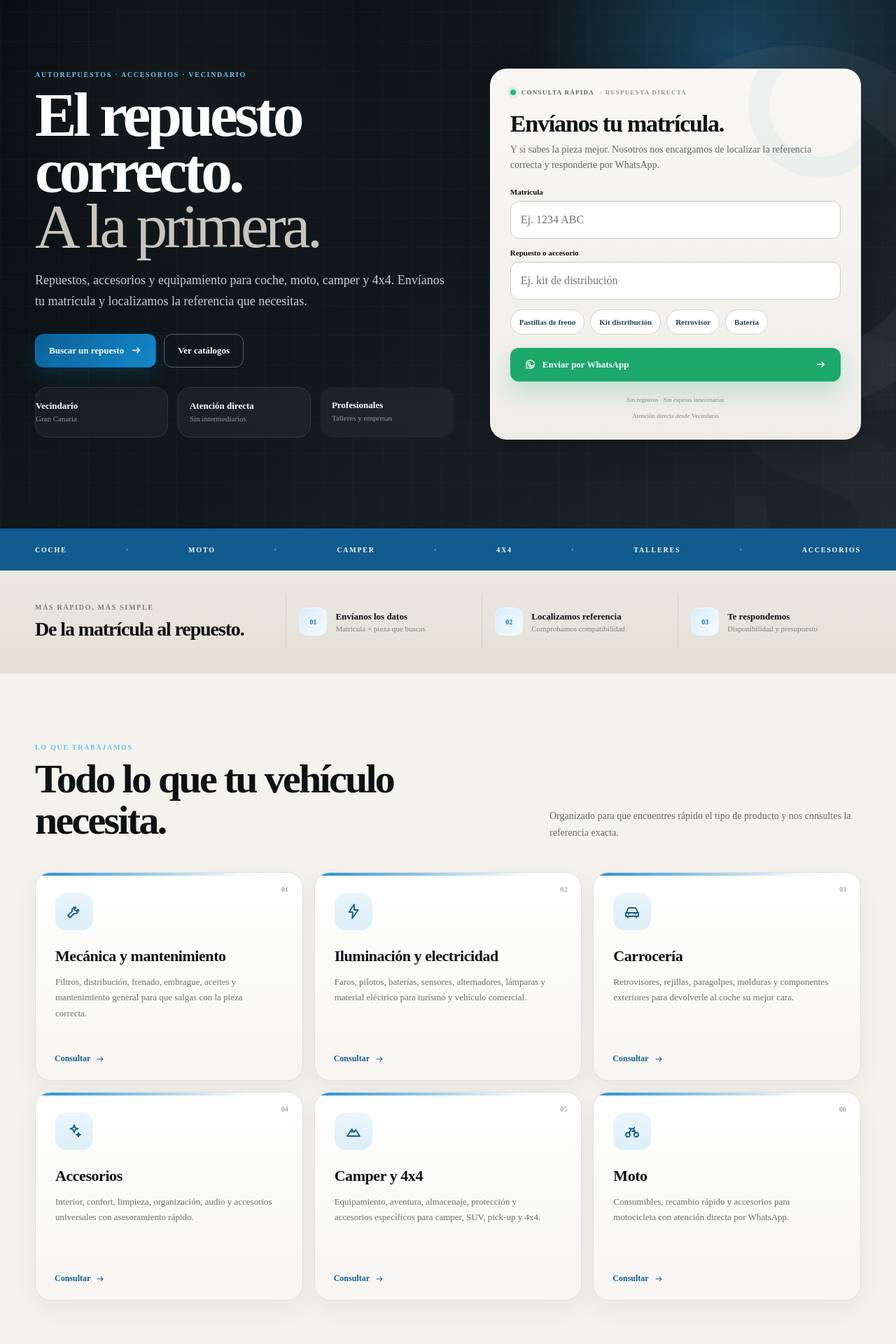
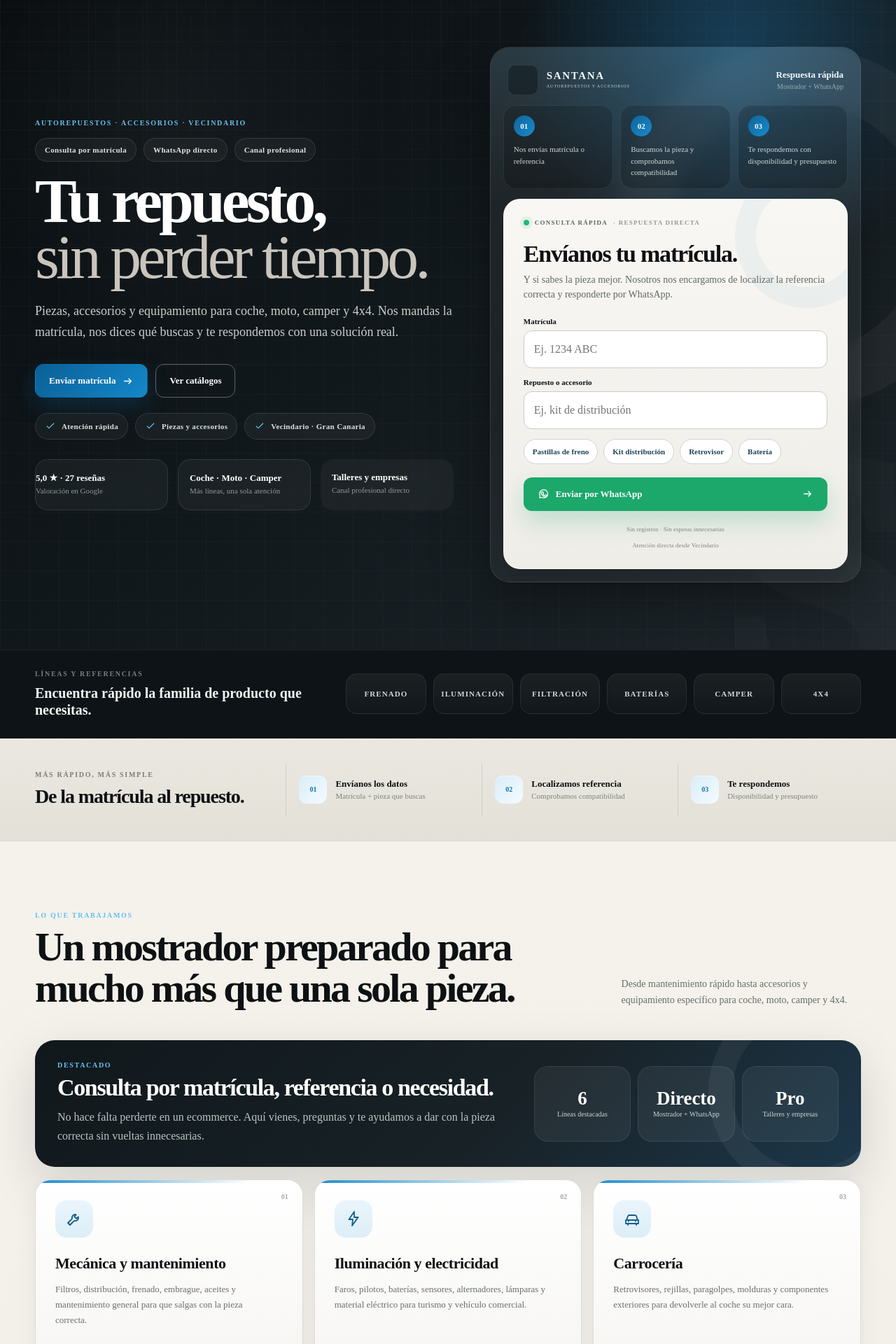
Before and after one commit to alexxarmaas/Proyectos, a Next.js app in the folder santana-autorepuestos/: page / in a window 1280 px wide. Shown: the part 100-2020 px from the top of the page at 70% size. Built offline with nearby package versions, Linux system fonts and the light colour scheme.

Commit message:
Redesign Santana commercial home

```diff
--- a/santana-autorepuestos/src/app/page.tsx
+++ b/santana-autorepuestos/src/app/page.tsx
@@ -2,7 +2,7 @@ import { Header } from "@/components/Header";
 import { RequestBox } from "@/components/RequestBox";
 import { Brand } from "@/components/Brand";
 import { UiIcon } from "@/components/UiIcon";
-import { categories, catalogs } from "@/data/site";
+import { categories, catalogs, featuredBrands, reviews } from "@/data/site";
 
 export default function Home() {
   return (
@@ -10,29 +10,65 @@ export default function Home() {
       <Header />
 
       <section className="hero">
+        <div className="heroNoise" />
         <div className="heroGlow" />
         <div className="heroMark" aria-hidden="true">S</div>
         <div className="container heroGrid">
           <div className="heroCopy">
             <div className="eyebrow eyebrowBlue">AUTOREPUESTOS · ACCESORIOS · VECINDARIO</div>
-            <h1>El repuesto correcto.<br /><span>A la primera.</span></h1>
-            <p className="heroLead">Repuestos, accesorios y equipamiento para coche, moto, camper y 4x4. Envíanos tu matrícula y localizamos la referencia que necesitas.</p>
+            <div className="heroBadgeRow">
+              <span>Consulta por matrícula</span>
+              <span>WhatsApp directo</span>
+              <span>Canal profesional</span>
+            </div>
+            <h1>Tu repuesto, <br /><span>sin perder tiempo.</span></h1>
+            <p className="heroLead">Piezas, accesorios y equipamiento para coche, moto, camper y 4x4. Nos mandas la matrícula, nos dices qué buscas y te respondemos con una solución real.</p>
             <div className="heroButtons">
-              <a href="#consulta" className="button buttonBlue">Buscar un repuesto <UiIcon name="arrow" /></a>
+              <a href="#consulta" className="button buttonBlue">Enviar matrícula <UiIcon name="arrow" /></a>
               <a href="#catalogos" className="button buttonOutline">Ver catálogos</a>
             </div>
+            <div className="heroFeaturePills">
+              <span><UiIcon name="check" /> Atención rápida</span>
+              <span><UiIcon name="check" /> Piezas y accesorios</span>
+              <span><UiIcon name="check" /> Vecindario · Gran Canaria</span>
+            </div>
             <div className="heroTrust">
-              <div><strong>Vecindario</strong><span>Gran Canaria</span></div>
-              <div><strong>Atención directa</strong><span>Sin intermediarios</span></div>
-              <div><strong>Profesionales</strong><span>Talleres y empresas</span></div>
+              <div><strong>5,0 ★ · 27 reseñas</strong><span>Valoración en Google</span></div>
+              <div><strong>Coche · Moto · Camper</strong><span>Más líneas, una sola atención</span></div>
+              <div><strong>Talleres y empresas</strong><span>Canal profesional directo</span></div>
             </div>
           </div>
-          <div id="consulta" className="requestWrap"><RequestBox /></div>
+
+          <div className="heroAside">
+            <div className="heroShowcaseCard">
+              <div className="heroShowcaseTop">
+                <Brand compact />
+                <div className="heroCallout">
+                  <strong>Respuesta rápida</strong>
+                  <span>Mostrador + WhatsApp</span>
+                </div>
+              </div>
+              <div className="heroMiniSteps">
+                <div><span>01</span><p>Nos envías matrícula o referencia</p></div>
+                <div><span>02</span><p>Buscamos la pieza y comprobamos compatibilidad</p></div>
+                <div><span>03</span><p>Te respondemos con disponibilidad y presupuesto</p></div>
+              </div>
+              <div id="consulta" className="requestWrap"><RequestBox /></div>
+            </div>
+          </div>
         </div>
       </section>
 
-      <section className="marquee" aria-label="Especialidades">
-        <div className="container marqueeInner"><span>COCHE</span><i>•</i><span>MOTO</span><i>•</i><span>CAMPER</span><i>•</i><span>4X4</span><i>•</i><span>TALLERES</span><i>•</i><span>ACCESORIOS</span></div>
+      <section className="brandStrip">
+        <div className="container brandStripInner">
+          <div className="stripIntro">
+            <span className="eyebrow">LÍNEAS Y REFERENCIAS</span>
+            <strong>Encuentra rápido la familia de producto que necesitas.</strong>
+          </div>
+          <div className="brandLogos" aria-label="Líneas destacadas">
+            {featuredBrands.map((brand) => <span key={brand}>{brand}</span>)}
+          </div>
+        </div>
       </section>
 
       <section className="processStrip">
@@ -44,19 +80,33 @@ export default function Home() {
         </div>
       </section>
 
-      <section className="section" id="categorias">
+      <section className="section sectionLayered" id="categorias">
         <div className="container">
           <div className="sectionHead">
-            <div><span className="eyebrow eyebrowBlue">LO QUE TRABAJAMOS</span><h2>Todo lo que tu vehículo necesita.</h2></div>
-            <p>Organizado para que encuentres rápido el tipo de producto y nos consultes la referencia exacta.</p>
+            <div><span className="eyebrow eyebrowBlue">LO QUE TRABAJAMOS</span><h2>Un mostrador preparado para mucho más que una sola pieza.</h2></div>
+            <p>Desde mantenimiento rápido hasta accesorios y equipamiento específico para coche, moto, camper y 4x4.</p>
           </div>
+
+          <div className="categoryLeadCard">
+            <div>
+              <span className="eyebrow eyebrowBlue">DESTACADO</span>
+              <h3>Consulta por matrícula, referencia o necesidad.</h3>
+              <p>No hace falta perderte en un ecommerce. Aquí vienes, preguntas y te ayudamos a dar con la pieza correcta sin vueltas innecesarias.</p>
+            </div>
+            <div className="categoryLeadStats">
+              <span><strong>6</strong><small>Líneas destacadas</small></span>
+              <span><strong>Directo</strong><small>Mostrador + WhatsApp</small></span>
+              <span><strong>Pro</strong><small>Talleres y empresas</small></span>
+            </div>
+          </div>
+
           <div className="categoryGrid">
             {categories.map((c, i) => (
               <article className="categoryCard" key={c.title}>
                 <div className="categoryNumber">0{i + 1}</div>
                 <div className="categoryIcon"><UiIcon name={c.icon} /></div>
                 <h3>{c.title}</h3><p>{c.desc}</p>
-                <a href="#consulta">Consultar <UiIcon name="arrow" /></a>
+                <a href="#consulta">Consultar ahora <UiIcon name="arrow" /></a>
               </article>
             ))}
           </div>
@@ -66,8 +116,8 @@ export default function Home() {
       <section className="darkSection" id="catalogos">
         <div className="container">
           <div className="sectionHead inverse">
-            <div><span className="eyebrow eyebrowBlue">CATÁLOGOS</span><h2>Explora. Encuentra. Pregúntanos.</h2></div>
-            <p>Catálogos de proveedores y campañas disponibles desde una sola página, sin convertir la web en un ecommerce inmanejable.</p>
+            <div><span className="eyebrow eyebrowBlue">CATÁLOGOS</span><h2>Explora campañas y líneas activas sin perder la atención humana.</h2></div>
+            <p>Consulta campañas, líneas de producto y catálogos desde una sola página y pregúntanos directamente por cualquier referencia.</p>
           </div>
           <div className="catalogGrid">
             {catalogs.map((c) => (
@@ -77,39 +127,70 @@ export default function Home() {
               </article>
             ))}
           </div>
-          <div className="catalogNote"><UiIcon name="catalog" /><div><strong>¿No ves lo que buscas?</strong><span>Los catálogos son solo una muestra. Escríbenos con tu matrícula y lo buscamos por ti.</span></div><a href="#consulta">Hacer consulta</a></div>
+          <div className="catalogNote"><UiIcon name="catalog" /><div><strong>¿No ves lo que buscas?</strong><span>Los catálogos son una muestra. Escríbenos con tu matrícula, una referencia o una foto y lo buscamos por ti.</span></div><a href="#consulta">Hacer consulta</a></div>
+        </div>
+      </section>
+
+      <section className="section reviewSection">
+        <div className="container">
+          <div className="sectionHead">
+            <div><span className="eyebrow eyebrowBlue">CONFIANZA LOCAL</span><h2>Una atención cercana que empieza antes de entrar por la puerta.</h2></div>
+            <p>Información clara, contacto directo y una ficha local con una valoración excelente para que sepas con quién estás hablando.</p>
+          </div>
+          <div className="reviewGrid">
+            {reviews.map((review, index) => (
+              <article className="reviewCard" key={review.name + index}>
+                <div className="reviewStars">★★★★★</div>
+                <p>{review.quote}</p>
+                <div className="reviewMeta">
+                  <strong>{review.name}</strong>
+                  <span>{review.role}</span>
+                </div>
+              </article>
+            ))}
+          </div>
         </div>
       </section>
 
       <section className="section professional" id="profesionales">
         <div className="container proGrid">
-          <div className="proCopy"><span className="eyebrow eyebrowBlue">SANTANA PRO</span><h2>Una atención pensada para talleres.</h2><p>Canal directo para profesionales, consultas de referencias, pedidos recurrentes y presupuestos. Menos tiempo buscando. Más tiempo trabajando.</p>
+          <div className="proCopy"><span className="eyebrow eyebrowBlue">SANTANA PRO</span><h2>Una atención pensada para talleres y profesionales.</h2><p>Canal directo para profesionales, consultas de referencias, pedidos recurrentes y presupuestos. Menos tiempo buscando. Más tiempo facturando y trabajando.</p>
             <div className="proBenefits">
               <span><UiIcon name="check" /> Respuesta prioritaria</span><span><UiIcon name="check" /> Identificación por matrícula</span><span><UiIcon name="check" /> Pedidos recurrentes</span><span><UiIcon name="check" /> Atención comercial directa</span>
             </div>
-            <a href="https://wa.me/34682583877?text=Hola%20Santana%20Autorepuestos.%20Soy%20profesional%20y%20quiero%20informaci%C3%B3n%20sobre%20el%20canal%20para%20talleres." target="_blank" rel="noreferrer" className="button buttonBlue">Soy profesional <UiIcon name="arrow" /></a>
+            <a href="https://wa.me/34682583877?text=Hola%20Santana%20Autorepuestos.%20Soy%20profesional%20y%20quiero%20informaci%C3%B3n%20sobre%20el%20canal%20para%20talleres." target="_blank" rel="noreferrer" className="button buttonBlue">Hablar con Santana Pro <UiIcon name="arrow" /></a>
           </div>
           <div className="proCard">
             <div className="proCardGlow" />
             <div className="proCardTop"><Brand /></div>
-            <div className="proCardBody"><span>CANAL PROFESIONAL</span><strong>Talleres · Empresas · Flotas</strong><p>Una relación más rápida entre el mostrador y tu negocio.</p></div>
+            <div className="proCardBody"><span>CANAL PROFESIONAL</span><strong>Talleres · Empresas · Flotas</strong><p>Una relación más rápida entre el mostrador y tu negocio, con atención directa para referencias y pedidos recurrentes.</p></div>
+            <div className="proBadgeRow"><span>PRIORIDAD</span><span>REFERENCIAS</span><span>PEDIDOS</span></div>
           </div>
         </div>
       </section>
 
       <section className="contactSection" id="contacto">
         <div className="container contactGrid">
-          <div><span className="eyebrow eyebrowBlue">ESTAMOS EN VECINDARIO</span><h2>Ven, llámanos o escríbenos.</h2><p>Calle Adeje, 9 · 35110 Vecindario, Santa Lucía de Tirajana.</p><a className="directionsLink" href="https://www.google.com/maps/search/?api=1&query=Calle+Adeje+9+Vecindario+Gran+Canaria" target="_blank" rel="noreferrer"><UiIcon name="pin" /> Cómo llegar <UiIcon name="arrow" /></a></div>
+          <div>
+            <span className="eyebrow eyebrowBlue">ESTAMOS EN VECINDARIO</span>
+            <h2>Ven, llámanos o escríbenos y arranca la consulta.</h2>
+            <p>Calle Adeje, 9 · 35110 Vecindario, Santa Lucía de Tirajana. Estamos a un mensaje o una llamada de ayudarte con tu próxima pieza.</p>
+            <a className="directionsLink" href="https://www.google.com/maps/search/?api=1&query=Calle+Adeje+9+Vecindario+Gran+Canaria" target="_blank" rel="noreferrer"><UiIcon name="pin" /> Cómo llegar <UiIcon name="arrow" /></a>
+          </div>
           <div className="contactCards">
             <a href="tel:+34928285084"><span className="contactIcon"><UiIcon name="phone" /></span><span><small>Teléfono</small><strong>928 28 50 84</strong></span><UiIcon name="chevron" className="contactChevron" /></a>
             <a href="https://wa.me/34682583877" target="_blank" rel="noreferrer"><span className="contactIcon whatsappIcon"><UiIcon name="whatsapp" /></span><span><small>WhatsApp</small><strong>682 58 38 77</strong></span><UiIcon name="chevron" className="contactChevron" /></a>
-            <div><span className="contactIcon"><UiIcon name="clock" /></span><span><small>Horario</small><strong>08:00 — 16:30</strong></span></div>
+            <div><span className="contactIcon"><UiIcon name="clock" /></span><span><small>Horario</small><strong>Lunes a viernes · 08:00 — 16:30</strong></span></div>
           </div>
         </div>
       </section>
 
       <footer>
-        <div className="container footerGrid"><Brand /><p>Preview conceptual · Santana Autorepuestos y Accesorios · Vecindario</p><a href="/admin">Entrar al backoffice <UiIcon name="arrow" /></a></div>
+        <div className="container footerGrid">
+          <Brand />
+          <p>Santana Autorepuestos y Accesorios · Vecindario · Gran Canaria</p>
+          <a href="/admin">Entrar al backoffice <UiIcon name="arrow" /></a>
+        </div>
       </footer>
 
       <div className="mobileBottomBar">
```
